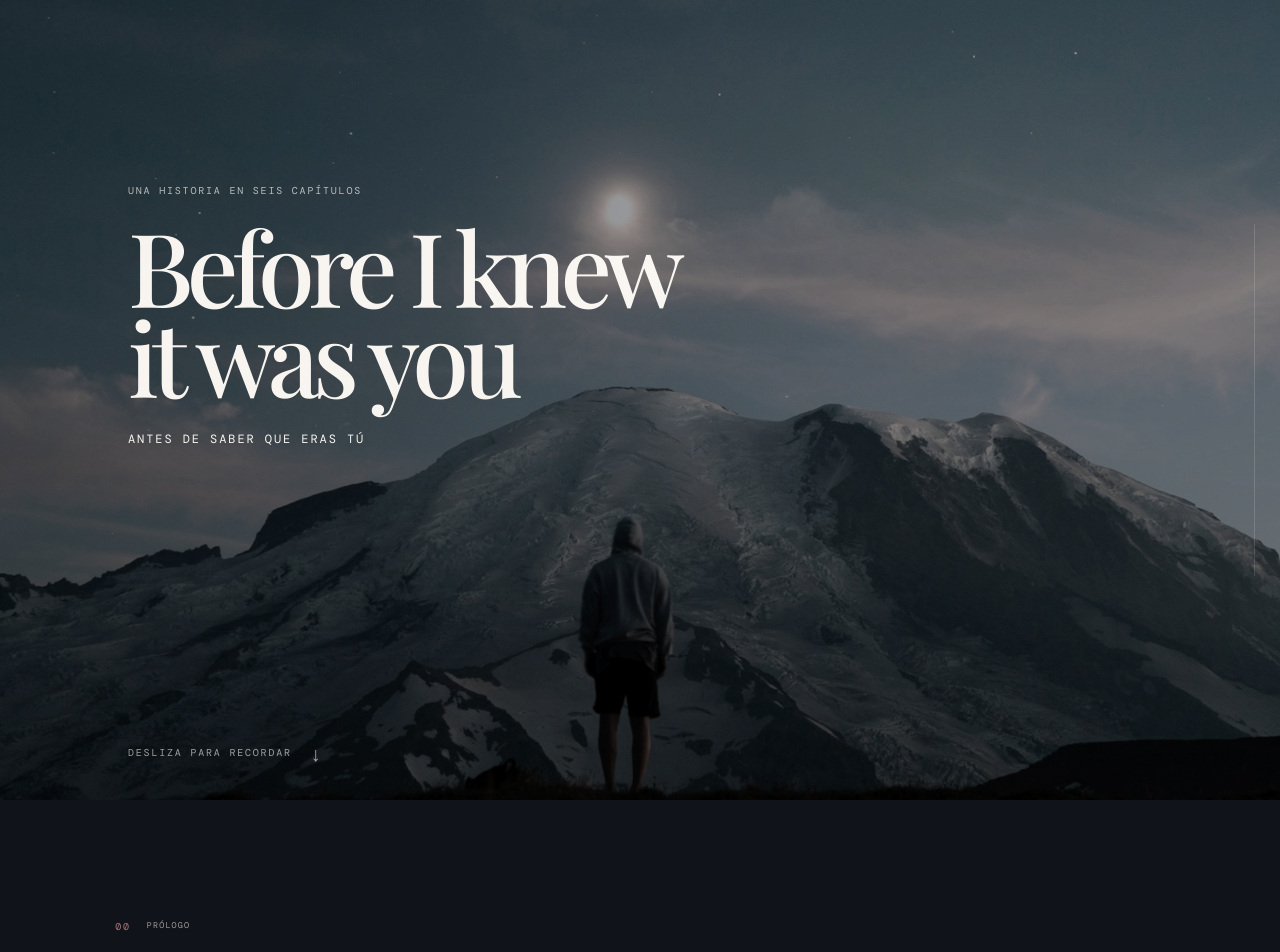
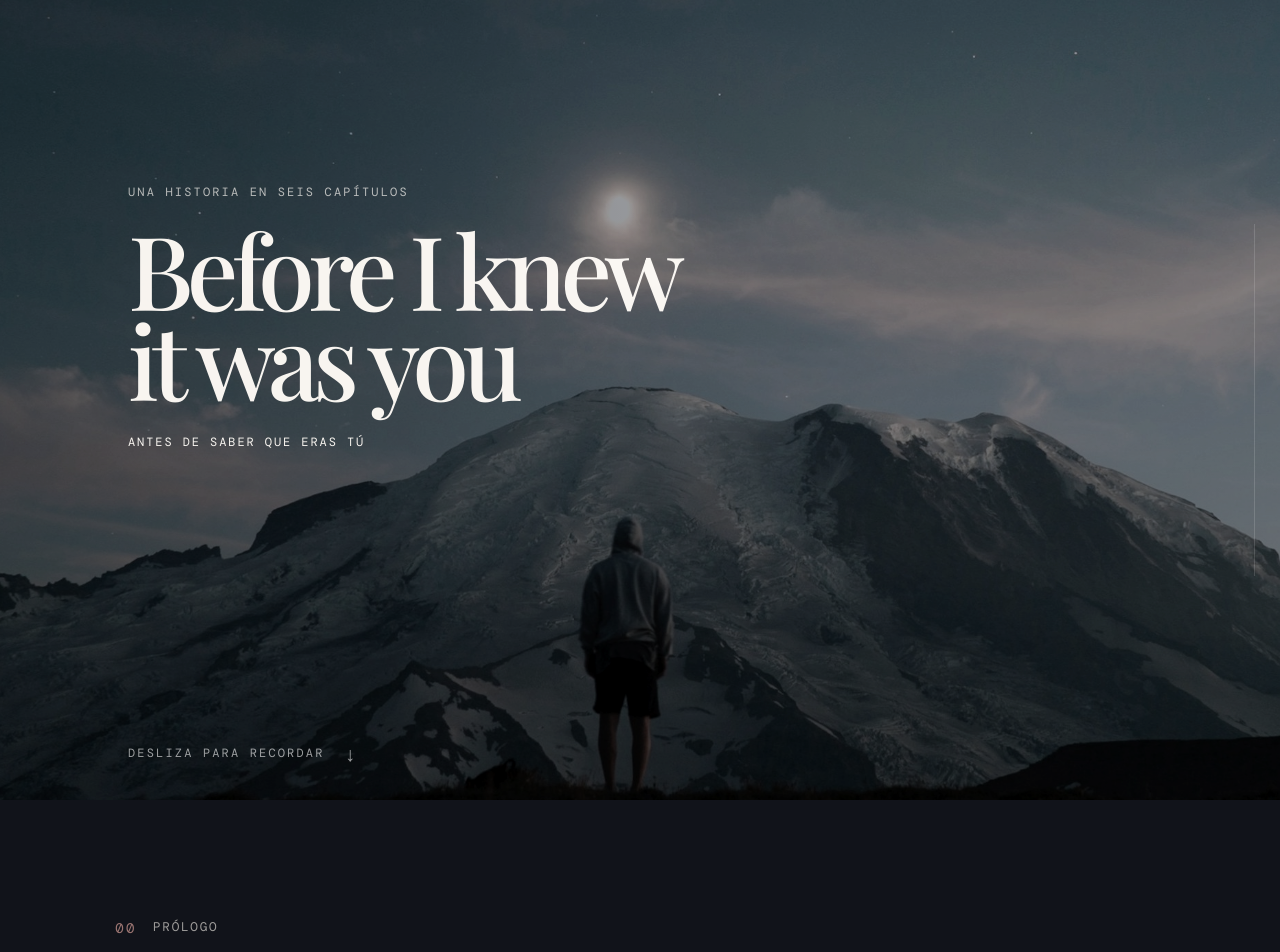
Before and after one commit to arrow98-hub/before-i-knew-it-was-you, a React (Vite) app: page / in a window 1280 px wide. Shown: the top 952 px of the page. Built offline with nearby package versions, Linux system fonts and the light colour scheme; a web font is replaced by a local one.

Commit message:
Chapter-Line Fix

```diff
--- a/src/styles.css
+++ b/src/styles.css
@@ -340,7 +340,7 @@ main {
 .kicker,
 .scroll-cue {
   font:
-    10px "DM Mono",
+    12px "DM Mono",
     monospace;
   letter-spacing: 0.18em;
   text-transform: uppercase;
@@ -390,13 +390,15 @@ main {
   gap: 16px;
   position: relative;
   z-index: 3;
+  font-size: 14px;
+  line-height: 1.2;
   opacity: 0.62;
 }
 .chapter-label span:first-child {
   color: #f1b2a9;
 }
 .chapter-label span:last-child {
-  font-size: 0.84em;
+  font-size: 0.9em;
   letter-spacing: 0.14em;
 }
 .copy {
```
